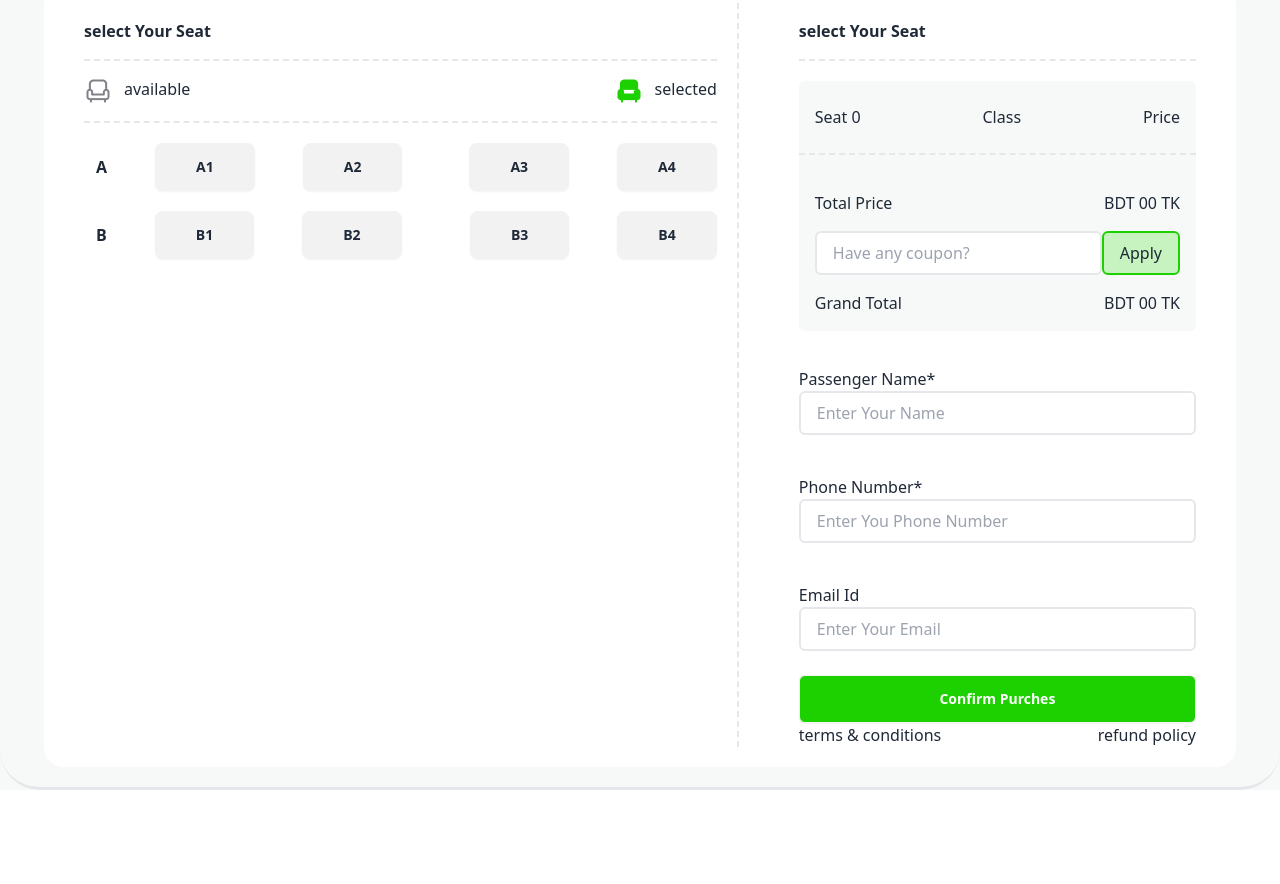
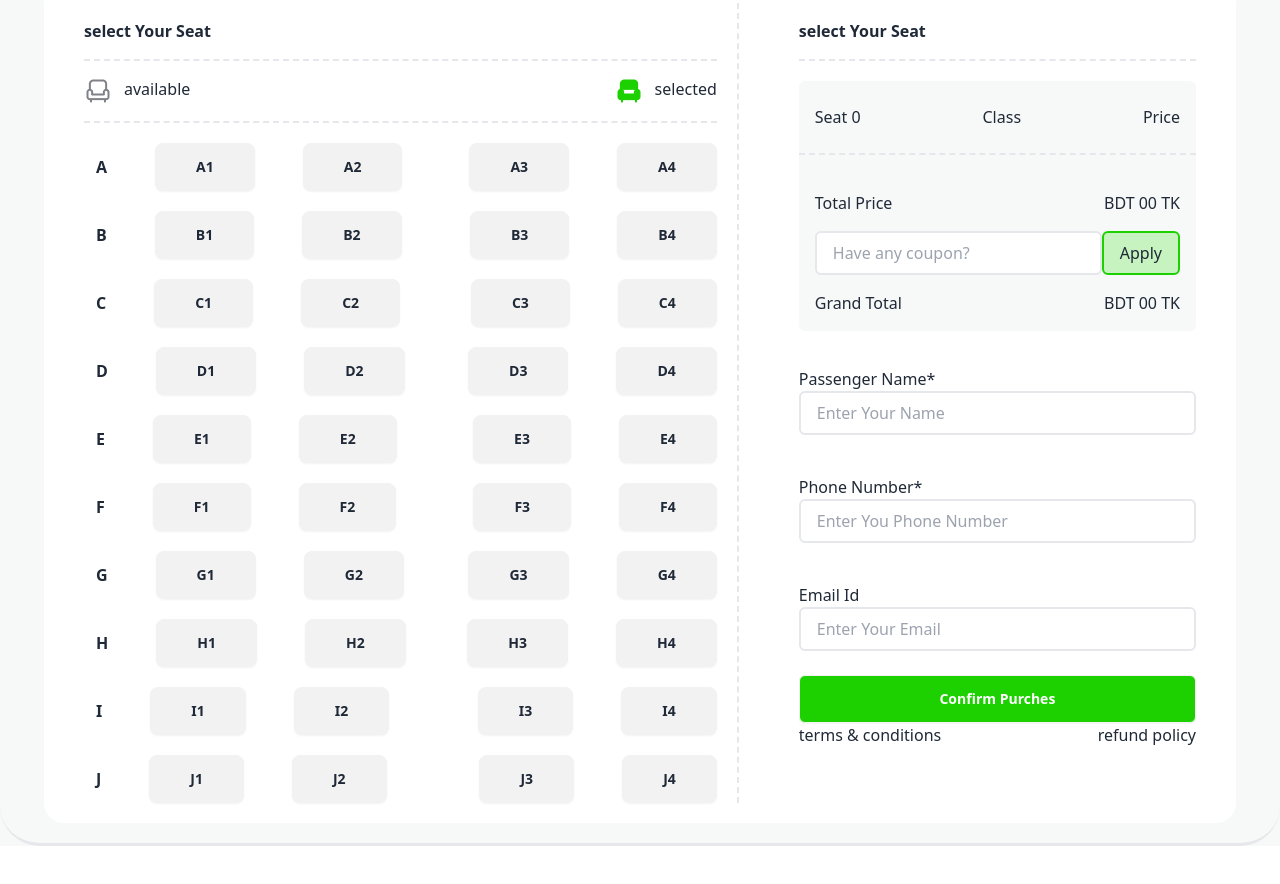
Before and after one commit to MdEmon1346/assignment-5, a plain HTML site: page index.html in a window 1280 px wide. Shown: the part 1724-2608 px from the top of the page. Before the commit the page ends 2554 px from the top, so only its background shows below. Drawn offline with nearby package versions, Linux system fonts and the light colour scheme.

Commit message:
success done

```diff
--- a/index.html
+++ b/index.html
@@ -232,6 +232,136 @@
               <button class="btn btn-seat py-4 px-10">A4</button>
             </div>
           </div>
+          <!-- copied start -->
+          <div class="flex justify-between mt-5">
+            <!-- this div for left row -->
+            <div class="flex gap-12">
+              <div class="items-center justify-center text-center inline-block">
+                <h1 class="font-semibold pt-3 pl-3">B</h1>
+              </div>
+
+              <button class="btn btn-seat py-4 px-10">B1</button>
+              <button class="btn btn-seat py-4 px-10">B2</button>
+            </div>
+            <!-- this div for right row -->
+            <div class="flex gap-12">
+              <button class="btn btn-seat py-4 px-10">B3</button>
+              <button class="btn btn-seat py-4 px-10">B4</button>
+            </div>
+          </div>
+          <div class="flex justify-between mt-5">
+            <!-- this div for left row -->
+            <div class="flex gap-12">
+              <div class="items-center justify-center text-center inline-block">
+                <h1 class="font-semibold pt-3 pl-3">C</h1>
+              </div>
+
+              <button class="btn btn-seat py-4 px-10">C1</button>
+              <button class="btn btn-seat py-4 px-10">C2</button>
+            </div>
+            <!-- this div for right row -->
+            <div class="flex gap-12">
+              <button class="btn btn-seat py-4 px-10">C3</button>
+              <button class="btn btn-seat py-4 px-10">C4</button>
+            </div>
+          </div>
+          <div class="flex justify-between mt-5">
+            <!-- this div for left row -->
+            <div class="flex gap-12">
+              <div class="items-center justify-center text-center inline-block">
+                <h1 class="font-semibold pt-3 pl-3">D</h1>
+              </div>
+
+              <button class="btn btn-seat py-4 px-10">D1</button>
+              <button class="btn btn-seat py-4 px-10">D2</button>
+            </div>
+            <!-- this div for right row -->
+            <div class="flex gap-12">
+              <button class="btn btn-seat py-4 px-10">D3</button>
+              <button class="btn btn-seat py-4 px-10">D4</button>
+            </div>
+          </div>
+          <div class="flex justify-between mt-5">
+            <!-- this div for left row -->
+            <div class="flex gap-12">
+              <div class="items-center justify-center text-center inline-block">
+                <h1 class="font-semibold pt-3 pl-3">E</h1>
+              </div>
+
+              <button class="btn btn-seat py-4 px-10">E1</button>
+              <button class="btn btn-seat py-4 px-10">E2</button>
+            </div>
+            <!-- this div for right row -->
+            <div class="flex gap-12">
+              <button class="btn btn-seat py-4 px-10">E3</button>
+              <button class="btn btn-seat py-4 px-10">E4</button>
+            </div>
+          </div>
+          <div class="flex justify-between mt-5">
+            <!-- this div for left row -->
+            <div class="flex gap-12">
+              <div class="items-center justify-center text-center inline-block">
+                <h1 class="font-semibold pt-3 pl-3">F</h1>
+              </div>
+
+              <button class="btn btn-seat py-4 px-10">F1</button>
+              <button class="btn btn-seat py-4 px-10">F2</button>
+            </div>
+            <!-- this div for right row -->
+            <div class="flex gap-12">
+              <button class="btn btn-seat py-4 px-10">F3</button>
+              <button class="btn btn-seat py-4 px-10">F4</button>
+            </div>
+          </div>
+          <div class="flex justify-between mt-5">
+            <!-- this div for left row -->
+            <div class="flex gap-12">
+              <div class="items-center justify-center text-center inline-block">
+                <h1 class="font-semibold pt-3 pl-3">G</h1>
+              </div>
+
+              <button class="btn btn-seat py-4 px-10">G1</button>
+              <button class="btn btn-seat py-4 px-10">G2</button>
+            </div>
+            <!-- this div for right row -->
+            <div class="flex gap-12">
+              <button class="btn btn-seat py-4 px-10">G3</button>
+              <button class="btn btn-seat py-4 px-10">G4</button>
+            </div>
+          </div>
+          <div class="flex justify-between mt-5">
+            <!-- this div for left row -->
+            <div class="flex gap-12">
+              <div class="items-center justify-center text-center inline-block">
+                <h1 class="font-semibold pt-3 pl-3">H</h1>
+              </div>
+
+              <button class="btn btn-seat py-4 px-10">H1</button>
+              <button class="btn btn-seat py-4 px-10">H2</button>
+            </div>
+            <!-- this div for right row -->
+            <div class="flex gap-12">
+              <button class="btn btn-seat py-4 px-10">H3</button>
+              <button class="btn btn-seat py-4 px-10">H4</button>
+            </div>
+          </div>
+          <div class="flex justify-between mt-5">
+            <!-- this div for left row -->
+            <div class="flex gap-12">
+              <div class="items-center justify-center text-center inline-block">
+                <h1 class="font-semibold pt-3 pl-3">I</h1>
+              </div>
+
+              <button class="btn btn-seat py-4 px-10">I1</button>
+              <button class="btn btn-seat py-4 px-10">I2</button>
+            </div>
+            <!-- this div for right row -->
+            <div class="flex gap-12">
+              <button class="btn btn-seat py-4 px-10">I3</button>
+              <button class="btn btn-seat py-4 px-10">I4</button>
+            </div>
+          </div>
+          <!-- copied end -->
           <div>
             <div class="flex justify-between mt-5">
               <!-- this div for left row -->
@@ -239,16 +369,16 @@
                 <div
                   class="items-center justify-center text-center inline-block"
                 >
-                  <h1 class="font-semibold pt-3 pl-3">B</h1>
+                  <h1 class="font-semibold pt-3 pl-3">J</h1>
                 </div>
 
-                <button class="btn btn-seat py-4 px-10">B1</button>
-                <button class="btn btn-seat py-4 px-10">B2</button>
+                <button class="btn btn-seat py-4 px-10">J1</button>
+                <button class="btn btn-seat py-4 px-10">J2</button>
               </div>
               <!-- this div for right row -->
               <div class="flex gap-12">
-                <button class="btn btn-seat py-4 px-10">B3</button>
-                <button class="btn btn-seat py-4 px-10">B4</button>
+                <button class="btn btn-seat py-4 px-10">J3</button>
+                <button class="btn btn-seat py-4 px-10">J4</button>
               </div>
             </div>
           </div>
@@ -334,7 +464,7 @@
                 />
               </div>
               <button class="text-white btn btn-block rounded-md bg-[#1DD100]">
-                Confirm Purches
+                <a href="success.html">Confirm Purches</a>
               </button>
               <div class="justify-between flex">
                 <div><a href="">terms & conditions</a></div>
```
Also changed, not shown: success.html (added, +38 -0 lines).
